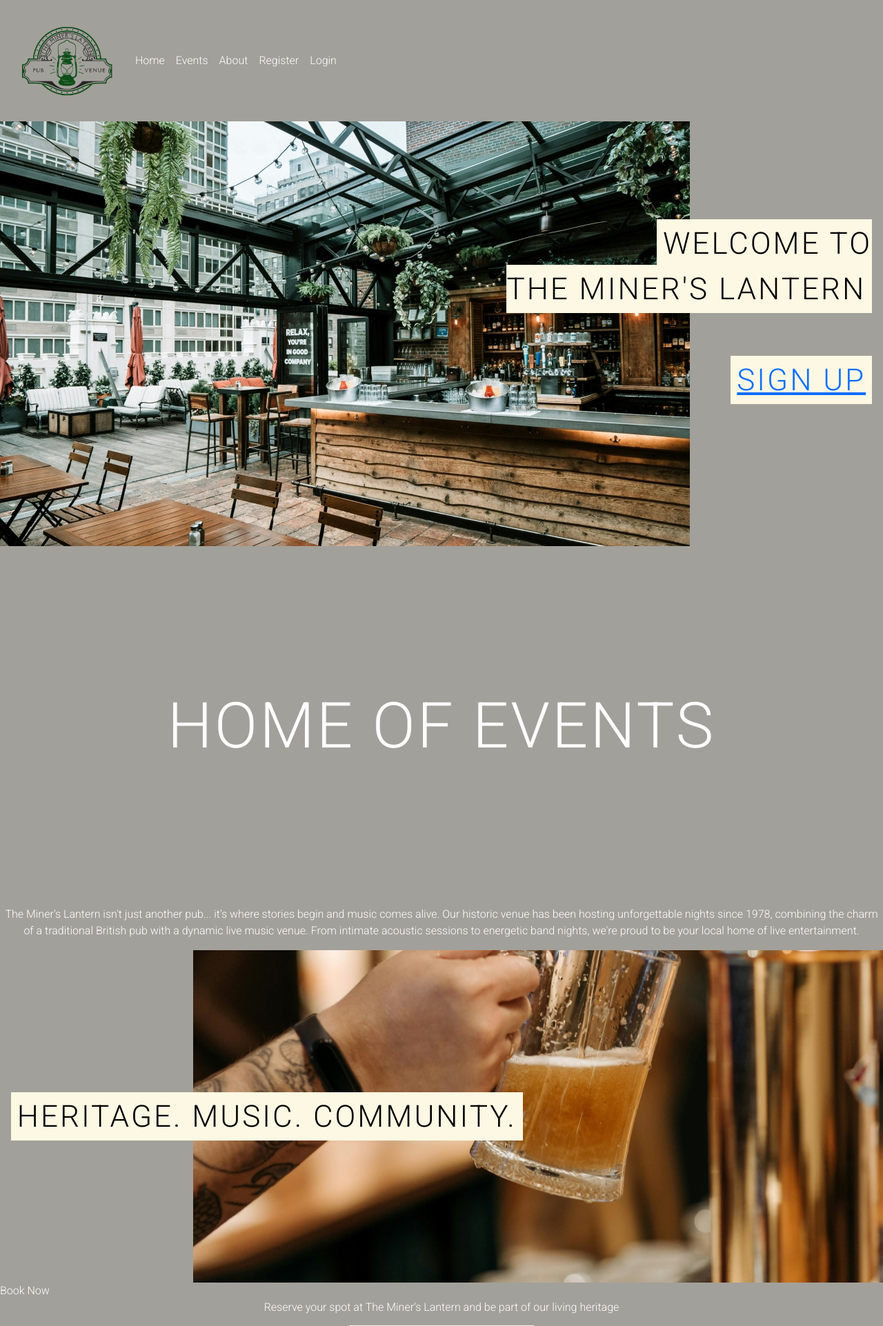
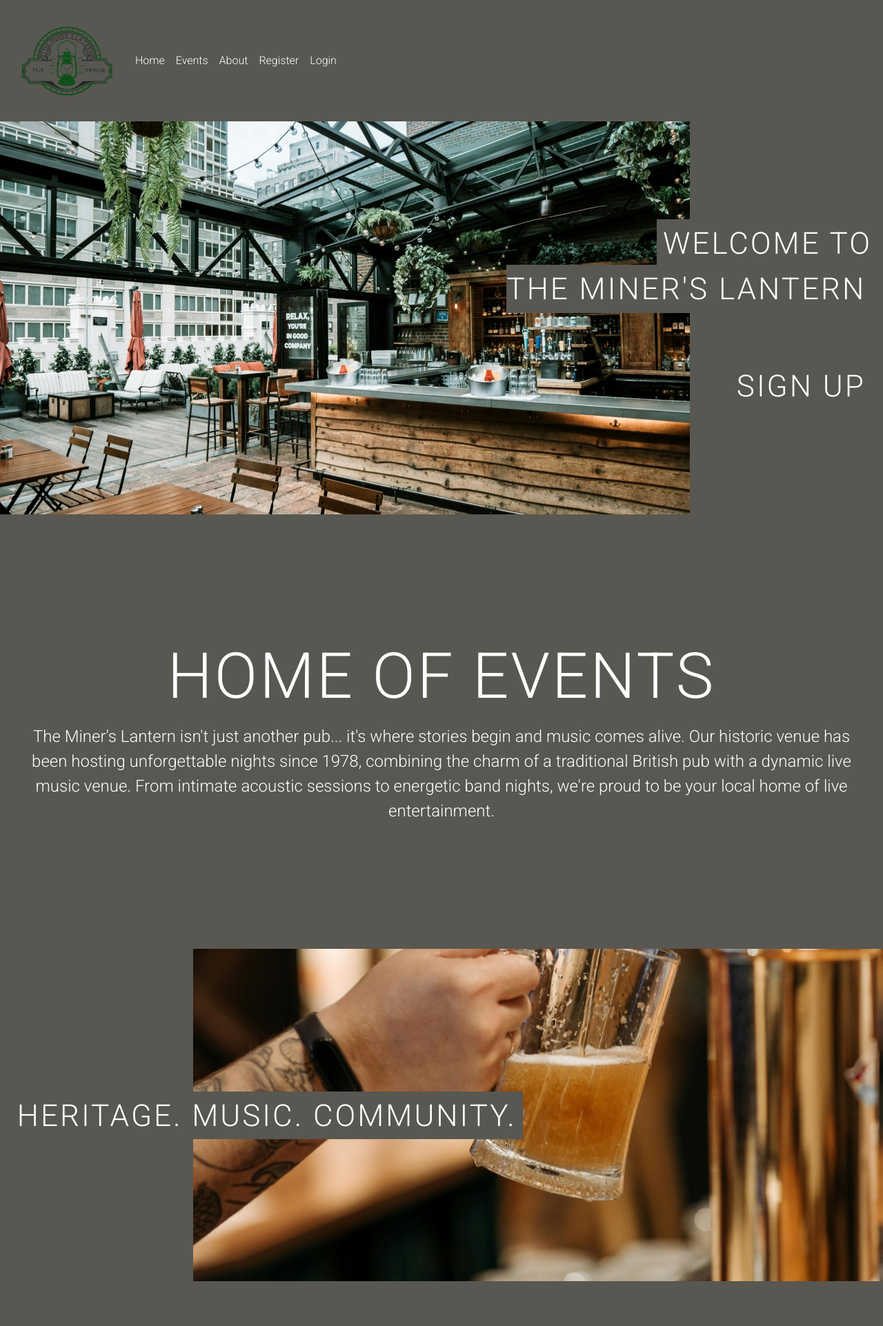
Before and after one commit to surfdemon/theater-booking-system, a Django app: page / in a window 1280 px wide. Shown: the top 1923 px of the page at 69% size. Run offline with Django 4.2, Linux system fonts and the light colour scheme; some libraries are stand-ins or nearby versions; some web fonts are replaced.

Commit message:
add: home page styling

```diff
--- a/static/css/style.css
+++ b/static/css/style.css
@@ -1,5 +1,5 @@
 :root {
-    --grey: #a2a09a;
+    --grey: #585751;
     --grey-rgba: 162, 160, 154;
     --white: #fffefe;
     --white-rgba: 255, 254, 254;
@@ -85,13 +85,31 @@ footer {
 /* home Page */
 
 .home-heading {
+    text-transform: uppercase;
+	text-align: center;
+	font-size: 575%;
+	color: var(--white);
+    letter-spacing: 3px;
+}
+
+.home-div{
+    padding: 3%;
+	margin: 10% 0;
+}
+
+.home-div-two{
+    padding: 3%;
+	margin: 10% 0;
+}
+
+.home-heading-two {
 	text-align: center;
 	font-size: 575%;
 	color: var(--white);
 	text-transform: uppercase;
 	letter-spacing: 3px;
-	margin: 15% 0;
 }
+
 .home-subheading {
 	text-align: right;
 	font-size: 275%;
@@ -115,6 +133,64 @@ footer {
 	text-transform: uppercase;
 	letter-spacing: 3px;
 }
+
+mark {
+    background-color: var(--grey);
+    color: var(--white);
+}
+
+.home-text{
+    font-size: 150%;
+}
+
+.signup-btn {
+    text-decoration: none;
+    color: var(--white) !important;
+}
+
+/* hover.css */
+
+.hvr-sweep-to-left {
+    display: inline-block;
+    vertical-align: middle;
+    -webkit-transform: perspective(1px) translateZ(0);
+    transform: perspective(1px) translateZ(0);
+    box-shadow: 0 0 1px rgba(0, 0, 0, 0);
+    position: relative;
+    -webkit-transition-property: color;
+    transition-property: color;
+    -webkit-transition-duration: 0.3s;
+    transition-duration: 0.3s;
+  }
+  .hvr-sweep-to-left:before {
+    content: "";
+    position: absolute;
+    z-index: -1;
+    top: 0;
+    left: 0;
+    right: 0;
+    bottom: 0;
+    background: var(--green);
+    color: var(--white);
+    -webkit-transform: scaleX(0);
+    transform: scaleX(0);
+    -webkit-transform-origin: 100% 50%;
+    transform-origin: 100% 50%;
+    -webkit-transition-property: transform;
+    transition-property: transform;
+    -webkit-transition-duration: 0.3s;
+    transition-duration: 0.3s;
+    -webkit-transition-timing-function: ease-out;
+    transition-timing-function: ease-out;
+  }
+  .hvr-sweep-to-left:hover, .hvr-sweep-to-left:focus, .hvr-sweep-to-left:active {
+    color: var(--white);
+  }
+  .hvr-sweep-to-left:hover:before, .hvr-sweep-to-left:focus:before, .hvr-sweep-to-left:active:before {
+    -webkit-transform: scaleX(1);
+    transform: scaleX(1);
+  }
+
 /* Start Parallax */
 
 .parallax {
@@ -124,7 +200,7 @@ footer {
 
 .parallax-inner {
     padding-top: 10%;
-	padding-bottom: 15%;
+	padding-bottom: 10%;
 }
 
 .parallax-two {
```
